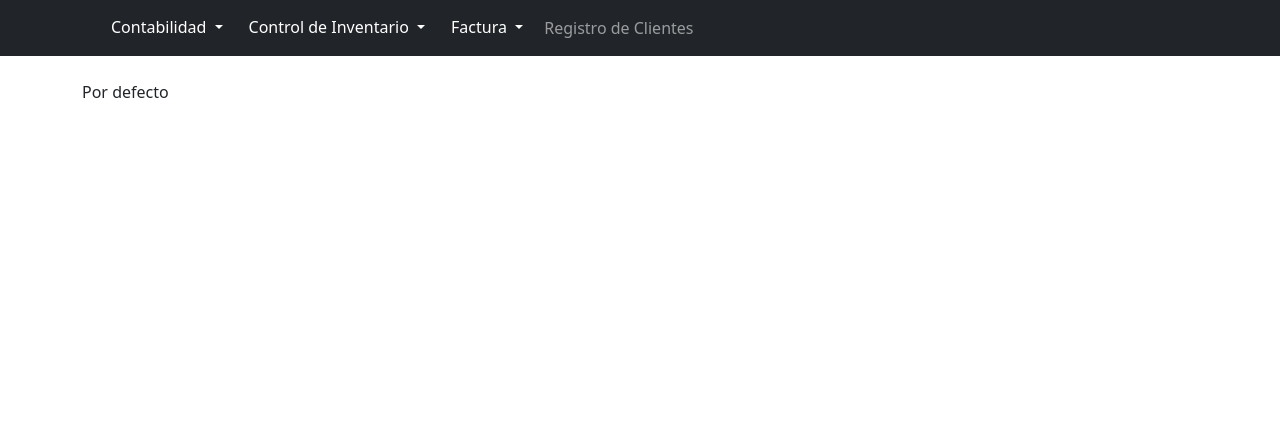
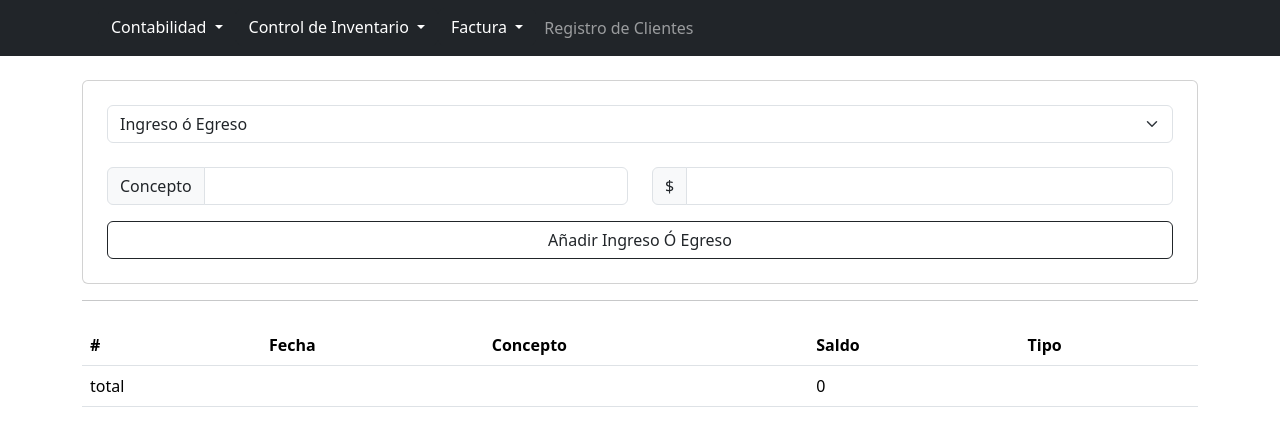
Before and after one commit to KEVAO18/Kontab_V2, a PHP site: page /insertar?APP_NAME=1 in a window 1280 px wide. Shown: the top 446 px of the page. Run offline with PHP 8.4, Linux system fonts and the light colour scheme; data that the repository does not hold is empty; some libraries are stand-ins or nearby versions.

Commit message:
insert data and any tables

```diff
--- a/controllers/routesController.php
+++ b/controllers/routesController.php
@@ -30,6 +30,16 @@ class routesController{
                 egresos();
                 break;
 
+            case "totales":
+                include_once '../web/'.$ruta[0].'.php';
+                totales();
+                break;
+
+            case "insertar":
+                include_once '../web/'.$ruta[0].'.php';
+                insertar();
+                break;
+
             case "e403":
                 echo $ruta[0];
                 break;
--- a/handlers/egresos.php
+++ b/handlers/egresos.php
@@ -15,8 +15,8 @@ class egresos extends sqlController{
         $this->datos = new sqlController();
     }
 
-    public function allColums(){
-        return $this->datos->All('egresos');
+    public function allEgresos(){
+        return $this->datos->where('totales', 'tipo', 1);
     }
 
 }
--- a/handlers/ingresos.php
+++ b/handlers/ingresos.php
@@ -15,8 +15,8 @@ class ingresos extends sqlController{
         $this->datos = new sqlController();
     }
 
-    public function allColums(){
-        return $this->datos->All('ingresos');
+    public function allIngresos(){
+        return $this->datos->where('totales', 'tipo', 0);
     }
 
 }
--- /dev/null
+++ b/handlers/totales.php
@@ -0,0 +1,31 @@
+<?php
+
+require_once ('../controllers/sqlController.php');
+
+/**
+ *
+ * @KEVAO18
+ *
+ */
+class totales extends sqlController{
+
+    private $datos;
+
+    public function __construct() {
+        $this->datos = new sqlController();
+    }
+
+    public function allColums(){
+        return $this->datos->All('totales');
+    }
+
+    public function insertarDatos($tipo, $concepto, $monto){
+        $this->datos->insert('totales', 'id, tipo, fecha, concepto, monto', "NULL, ".$tipo.", NULL, '".$concepto."', ".$monto);
+    }
+
+}
+
+
+
+
+?>
--- /dev/null
+++ b/web/insertar.php
@@ -0,0 +1,104 @@
+<?php
+
+/**
+ * @author KEVAO18
+ *
+ * @return void
+ */
+function insertar(){
+
+    require_once('../handlers/totales.php');
+
+    $totales = new totales();
+
+    $datos = $totales->allColums();
+
+    $suma = 0;
+
+    $i = 0;
+
+    ?>
+
+    <section>
+        <article class="card p-4" id="insert-form">
+            <form action="<?=$_ENV['PAGE_SERVE']?>handlers/insertar.php" method="post">
+                <select class="form-select" aria-label="tipos" name="tipos">
+                    <option selected>Ingreso ó Egreso</option>
+                    <option value="0">Ingreso</option>
+                    <option value="1">Egreso</option>
+                </select>
+                <br>
+                <div class="row">
+                    <div class="col-md-6">
+                        <div class="input-group mb-3">
+                            <span class="input-group-text" id="conceptoLabel">Concepto</span>
+                            <input type="text" class="form-control" id="concepto" aria-describedby="conceptoLabel" name="concepto">
+                        </div>
+                    </div>
+                    <div class="col-md-6">
+                        <div class="input-group mb-3">
+                            <span class="input-group-text">$</span>
+                            <input type="text" class="form-control" aria-label="Monto a ingresar" name="monto">
+                        </div>
+                    </div>
+                </div>
+                <div class="d-grid gap-4">
+                    <button type="submit" class="btn btn-outline-dark">Añadir Ingreso Ó Egreso</button>
+                </div>
+            </form>
+        </article>
+        <hr>
+        <article class="py-2" id="total-table">
+            <table class="table">
+                <thead>
+                    <tr>
+                        <th scope="Id">#</th>
+                        <th scope="fecha">Fecha</th>
+                        <th scope="concepto">Concepto</th>
+                        <th scope="saldo">Saldo</th>
+                        <th scope="tipo">Tipo</th>
+                    </tr>
+                </thead>
+                <tbody>
+                <?php
+                    foreach ($datos as $data) {
+                    $i +=1;
+                ?>
+                    <tr>
+                        <td><?=$i?></td>
+                        <td><?=$data['fecha']?></td>
+                        <td><?=$data['concepto']?></td>
+                        <td><?=$data['monto']?></td>
+                        <?php
+                        switch ($data['tipo']) {
+                            case '0':
+                                echo "<td>Ingreso</td>";
+                                $suma += $data['monto'];
+                                break;
+
+                            case '1':
+                                echo "<td>Egreso</td>";
+                                $suma -= $data['monto'];
+                                break;
+                        }
+                        ?>
+                    </tr>
+                <?php
+                    }
+                ?>
+                <tr>
+                    <td>total</td>
+                    <td></td>
+                    <td></td>
+                    <td><?=$suma?></td>
+                    <td></td>
+                </tr>
+                </tbody>
+            </table>
+        </article>
+    </section>
+
+    <?php
+}
+
+?>
```
Also changed, not shown: handlers/insertar.php (added, +26 -0 lines), serve.php (+5 -5 lines), web/egresos.php (+2 -5 lines), web/ingresos.php (+2 -5 lines), web/totales.php (added, +79 -0 lines).
